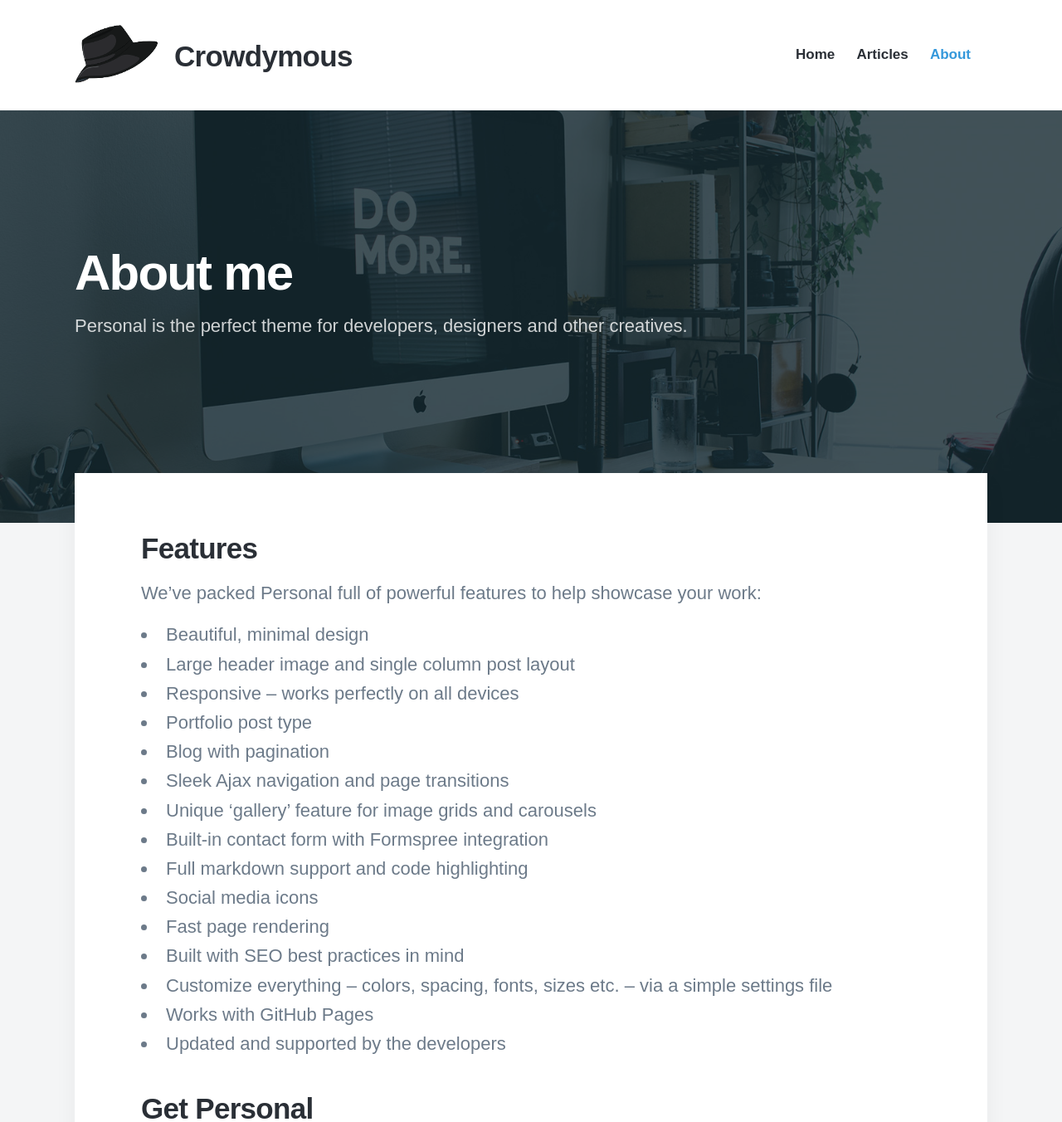
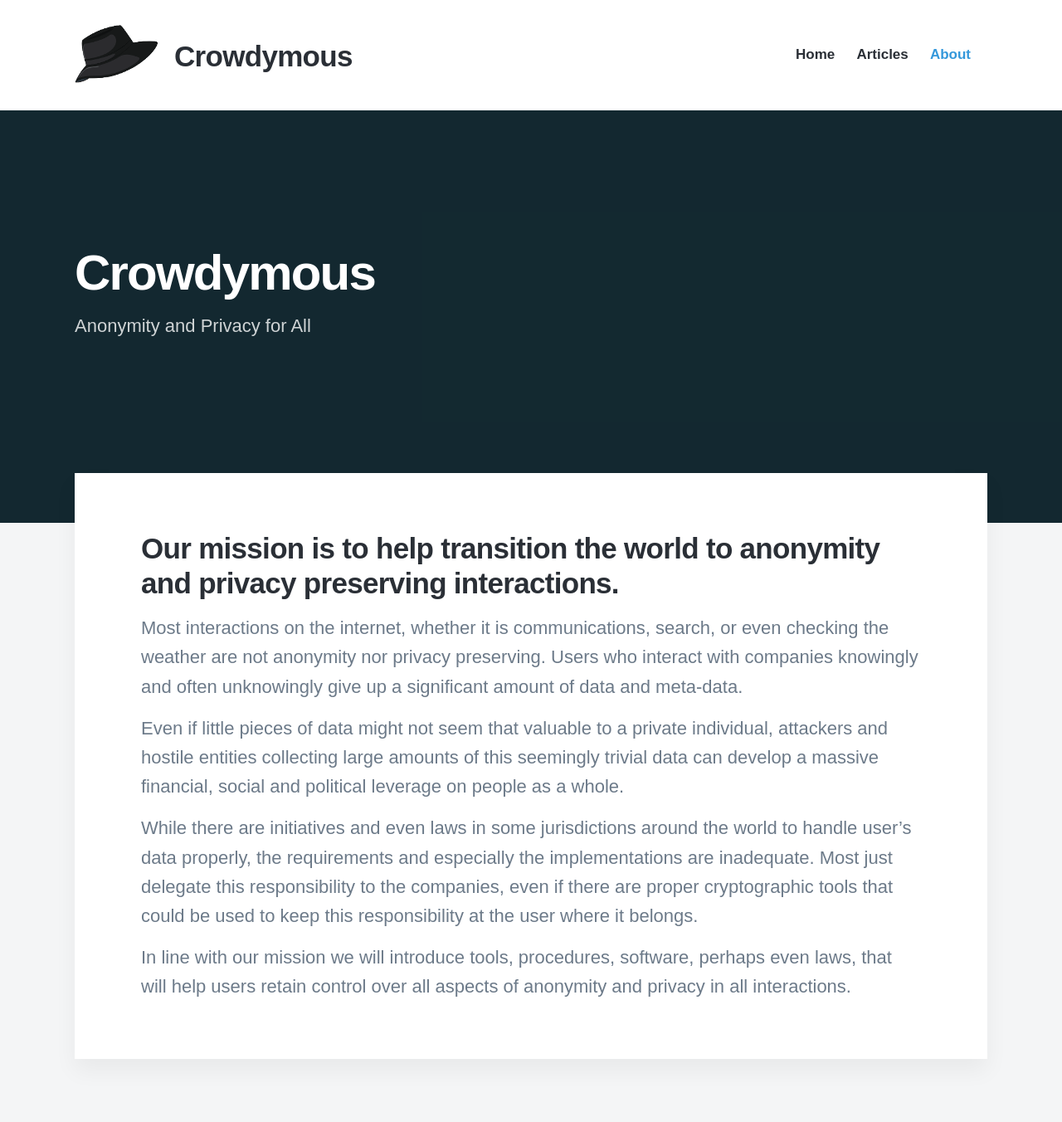
Before and after one commit to crowdymous/crowdymous.github.io, a Jekyll site: the page built from _pages/about.md, in a window 1280 px wide and 1400 px high, cut to the strip 0-1352 px from the top of the window. Shown: the whole strip at 83% size. Built offline with Jekyll 4.4.1, drawn with Linux system fonts in a browser that asks for light colours; nearby versions of some CDN libraries; some web fonts are replaced; some of the changed text lies outside the part shown.

Commit message:
Add mission statement

```diff
--- a/404.html
+++ b/404.html
@@ -2,7 +2,7 @@
 layout: default
 title: Page Not Found
 description: Sorry – the page your looking for doesn't exist.
-featured_image: /images/rain-on-sea.jpg
+featured_image:
 ---
 
 <section class="hero">
--- a/_pages/about.md
+++ b/_pages/about.md
@@ -1,32 +1,25 @@
 ---
-title: About me
-subtitle: Personal is the perfect theme for developers, designers and other creatives.
-description: Personal is the perfect theme for developers, designers and other creatives.
-featured_image: /images/demo/about.jpg
+title: Crowdymous
+subtitle: Anonymity and Privacy for All
+featured_image:
 ---
 
-## Features
+## Our mission is to help transition the world to anonymity and privacy preserving interactions.
 
-We've packed Personal full of powerful features to help showcase your work:
+Most interactions on the internet, whether it is communications, search, or even checking the weather
+are not anonymity nor privacy preserving. Users who interact with companies knowingly and often
+unknowingly give up a significant amount of data and meta-data.
 
-* Beautiful, minimal design
-* Large header image and single column post layout
-* Responsive – works perfectly on all devices
-* Portfolio post type
-* Blog with pagination
-* Sleek Ajax navigation and page transitions
-* Unique 'gallery' feature for image grids and carousels
-* Built-in contact form with Formspree integration
-* Full markdown support and code highlighting
-* Social media icons
-* Fast page rendering
-* Built with SEO best practices in mind
-* Customize everything – colors, spacing, fonts, sizes etc. – via a simple settings file
-* Works with GitHub Pages
-* Updated and supported by the developers
+Even if little pieces of data might not seem that valuable to a private individual, attackers
+and hostile entities collecting large amounts of this seemingly trivial data can develop a
+massive financial, social and political leverage on people as a whole.
 
-## Get Personal
+While there are initiatives and even laws in some jurisdictions around the world
+to handle user's data properly, the requirements
+and especially the implementations are inadequate. Most just delegate this responsibility
+to the companies, even if there are proper cryptographic tools that could
+be used to keep this responsibility at the user where it belongs.
 
-Personal is created and supported by [Jekyll Themes](https://jekyllthemes.io), and is available for $49.
-
-<a href="https://jekyllthemes.io/theme/personal-website-jekyll-theme" class="button button--large">Get This Theme</a>
+In line with our mission we will introduce tools, procedures, software, perhaps
+even laws, that will help users retain control over all aspects of anonymity and privacy
+in all interactions.
--- a/index.html
+++ b/index.html
@@ -2,7 +2,7 @@
 layout: default
 title: A sleek, modern Jekyll theme for personal websites.
 description: A sleek, modern Jekyll theme for personal websites. Personal is the perfect theme for developers, designers and other creatives.
-featured_image: /images/demo/home.jpg
+featured_image:
 ---
 
 <section class="hero">
```
Also changed, not shown: _pages/contact.md (deleted, +0 -10 lines), _pages/thanks.md (deleted, +0 -10 lines), images/demo/about.jpg (deleted), images/demo/blog.jpg (deleted), images/demo/contact.jpg (deleted), images/demo/demo-landscape-2.jpg (deleted), images/demo/demo-landscape.jpg (deleted), images/demo/demo-portrait.jpg (deleted), images/demo/demo-square.jpg (deleted), images/demo/home.jpg (deleted), images/rain-on-sea.jpg (deleted), 1 other file.
